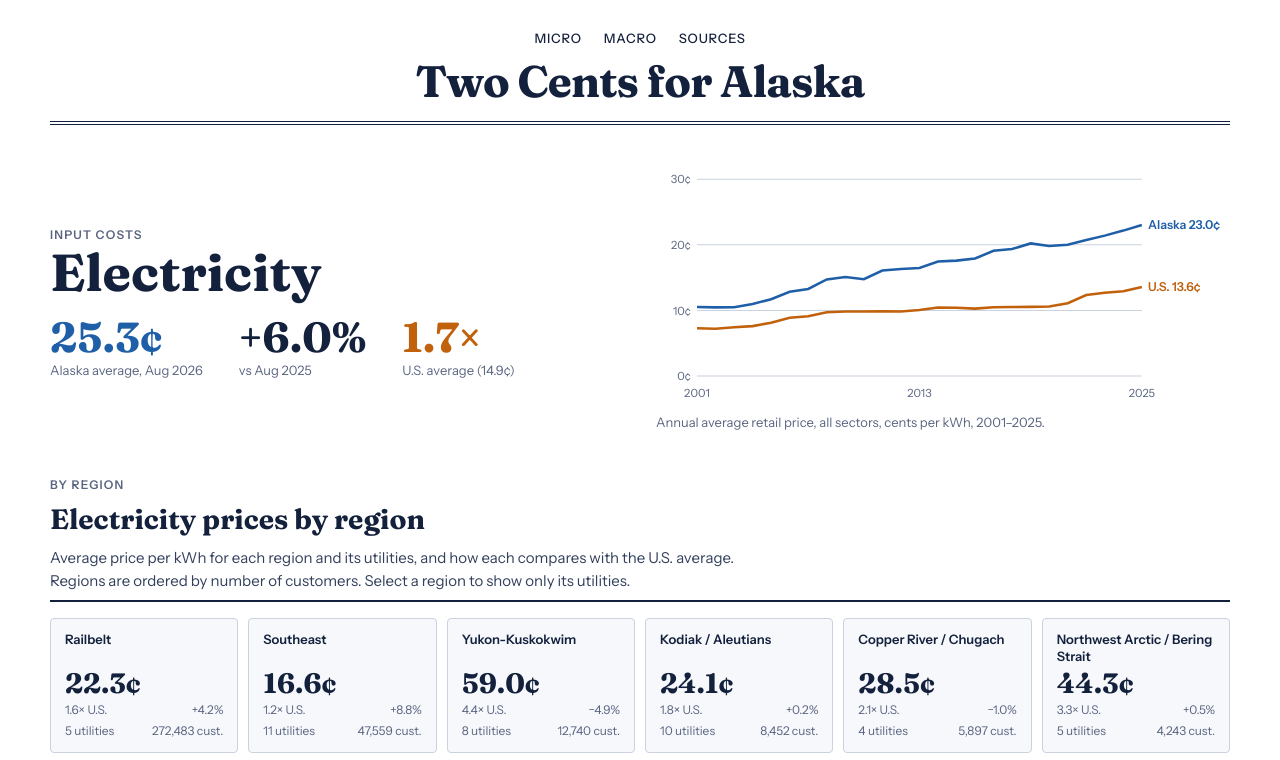
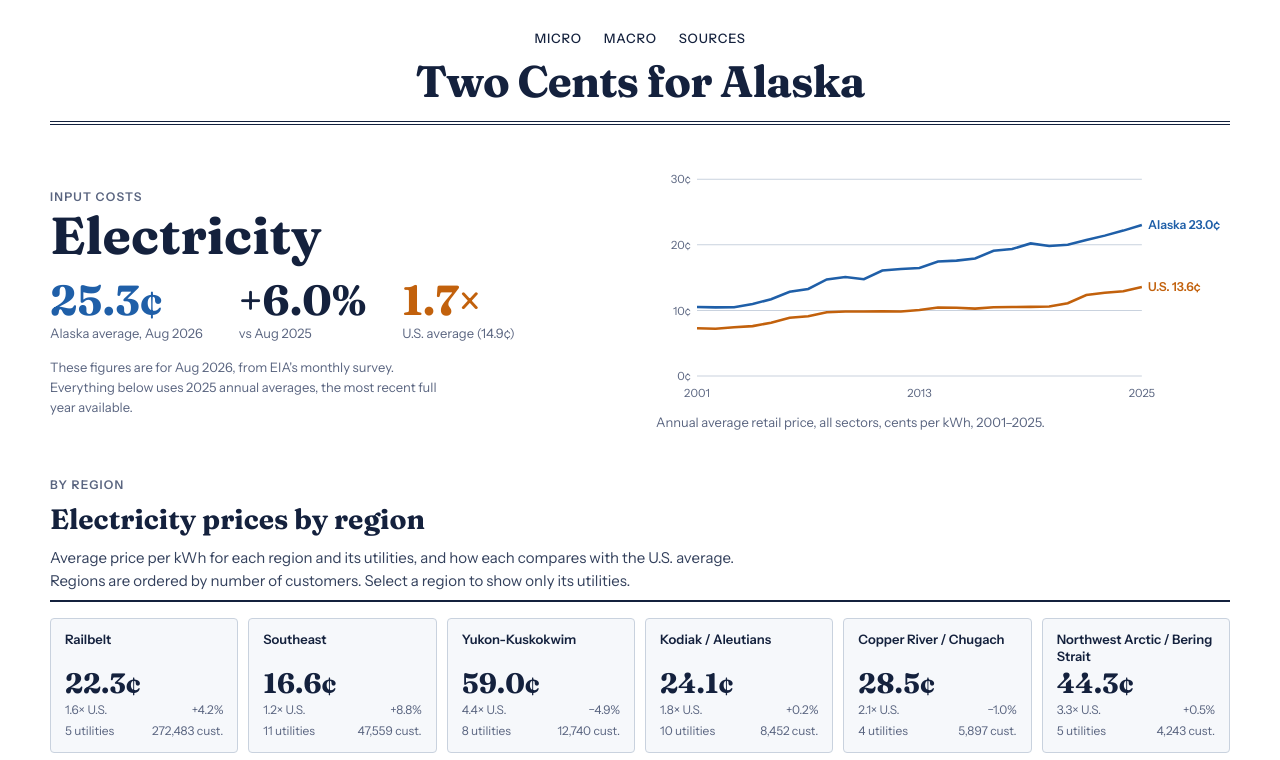
Before and after one commit to sg23234/twocentsforalaska, a plain HTML site: page site/electricity/index.html in a window 1280 px wide. Shown: the top 760 px of the page. Drawn offline with Linux system fonts and the light colour scheme.

Commit message:
Electricity: say which figures are monthly and which are annual
Co-Authored-By: Claude Opus 5.5 <noreply@anthropic.com>
Claude-Session: https://claude.ai/code/session_01PQbnMZEZbZzpNaXSAyXRFV

```diff
--- a/site/electricity/index.html
+++ b/site/electricity/index.html
@@ -106,6 +106,7 @@ footer{border-top:4px double var(--ink);padding-top:14px;font-size:13px;color:va
     <span class="kick">Input costs</span>
     <h1>Electricity</h1>
     <div class="stats" id="stats"></div>
+    <p class="note" id="period" style="margin-top:14px;max-width:46ch"></p>
   </div>
   <figure style="margin:0">
     <div id="trend"></div>
@@ -191,6 +192,7 @@ window.SNAPSHOT = {"energy":{"series":{"AK-ALL":{"dates":["2001-01-01","2001-02-
       `<div><b>${ago >= 0 ? sgn((v / ak.values[ago] - 1) * 100) : '—'}</b><span>vs ${MON[+last.slice(5, 7) - 1]} ${+last.slice(0, 4) - 1}</span></div>` +
       (usNow ? `<div><b style="color:var(--us)">${fmt(v / usNow, 1)}×</b><span>U.S. average (${cents(usNow)})</span></div>` : '');
     trend(E);
+    $('period').textContent = `These figures are for ${month}, from EIA's monthly survey. Everything below uses ${U.year} annual averages, the most recent full year available.`;
 
     // ----- regions + table (EIA-861, annual) -----
     const Y = U.year, PY = U.prev_year;
```
